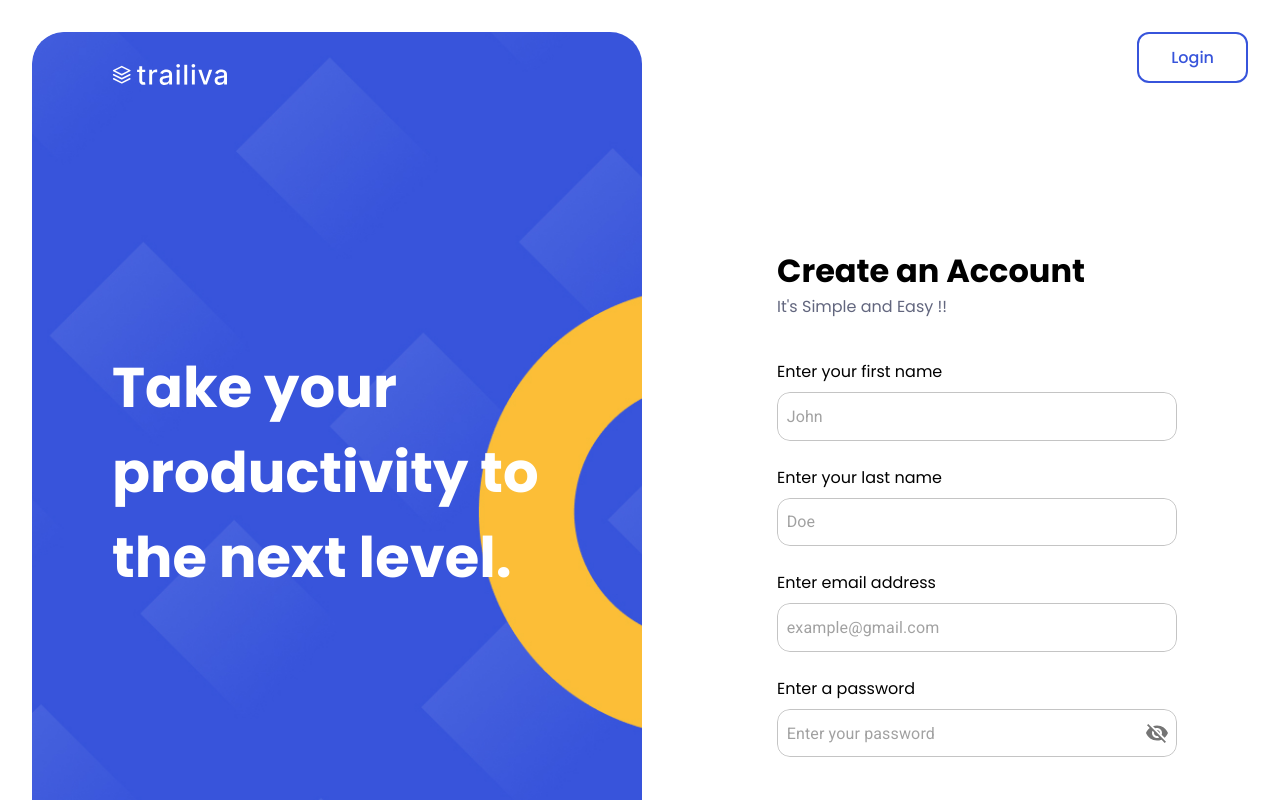
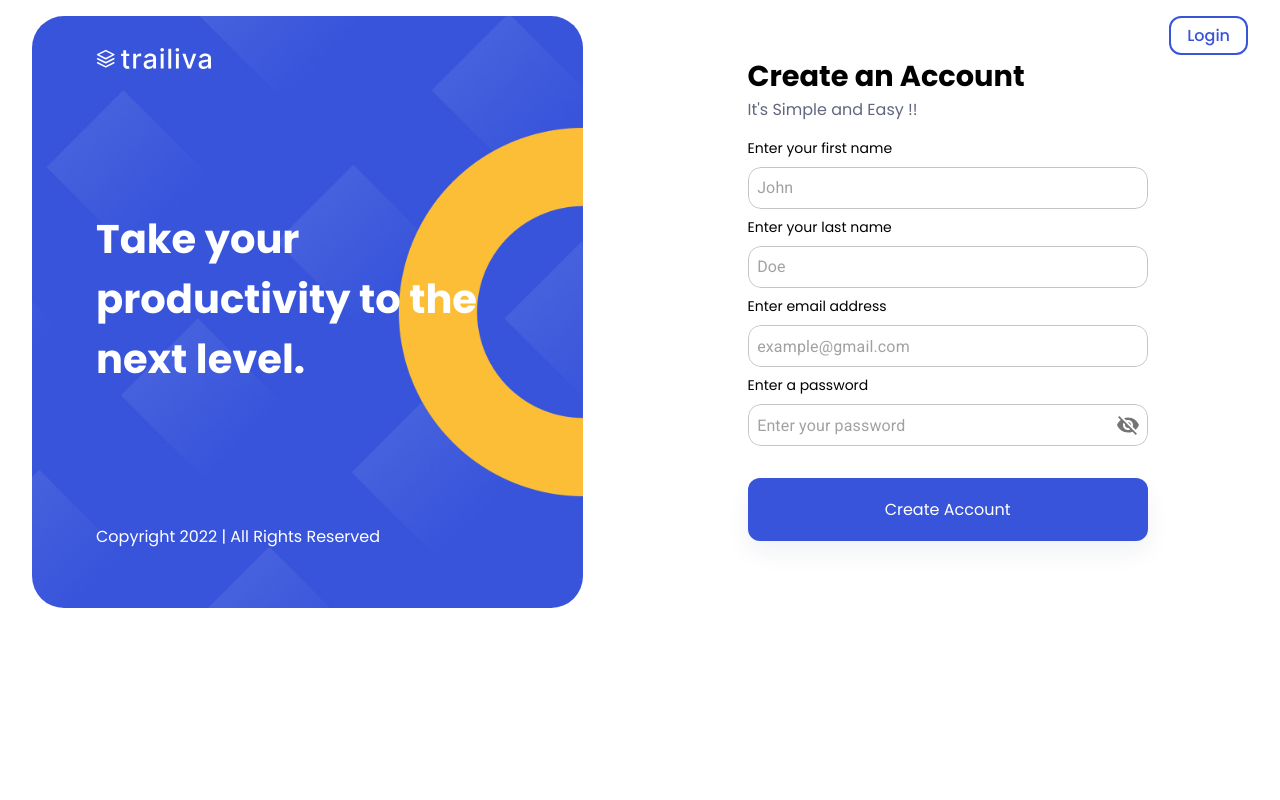
Before and after one commit to Trailiva/trailiva-web, a React (Create React App) app: page /register in a window 1280 px wide. Shown: the top 800 px of the page. Built offline with nearby package versions, Linux system fonts and the light colour scheme.

Commit message:
TRAIL-81: redesign-create-account-page

```diff
--- a/src/components/InputFields/IsInputComponent.js
+++ b/src/components/InputFields/IsInputComponent.js
@@ -13,7 +13,8 @@ const IsInputComponent = (props) => {
   const [passwordShown, setPasswordShown] = useState(false);
   const CssTextField = styled(TextField)({
     "& .MuiFormHelperText-root": {
-      margin: ".3rem 0rem",
+      margin: "0rem",
+      fontSize: ".6rem",
     },
     "& .MuiOutlinedInput-root": {
       padding: "0rem",
@@ -25,10 +26,11 @@ const IsInputComponent = (props) => {
         zIndex: "-1",
       },
       "& input": {
-        padding: ".8rem .6rem",
+        padding: ".6rem .6rem",
         display: "block",
         outline: "none",
         border: "none",
+        fontSize: "16px !important",
       },
 
       "&.Mui-focused:not(.Mui-error) fieldset": {
@@ -95,6 +97,7 @@ const IsInputComponent = (props) => {
               error={!!error}
               onChange={onChange}
               value={value}
+              autoComplete={"off"}
               placeholder={props.placeholder}
               fullWidth
               disabled={props.disabled}
--- a/src/components/InputFields/IsInputComponent.module.css
+++ b/src/components/InputFields/IsInputComponent.module.css
@@ -1,5 +1,5 @@
 .input {
-  margin: 1rem 0;
+  /* margin: 1rem 0; */
   display: flex;
   flex-direction: column;
 }
--- a/src/pages/auth/register/register.css
+++ b/src/pages/auth/register/register.css
@@ -1,5 +1,45 @@
 .create-acc-container {
   display: flex;
+  width: 65%;
+  margin: 0 auto;
+}
+
+@media only screen and (max-width: 1800px) {
+  .create-acc-container {
+    width: 85%;
+  }
+}
+
+@media only screen and (max-width: 1440px) {
+  .create-acc-container {
+    width: 100%;
+    font-size: 87.5%;
+  }
+}
+
+.bx-1 {
+  background-image: url("../../../images/create\ account.jpg");
+  background-repeat: no-repeat;
+  background-size: cover;
+  background-position-y: center;
+  margin: 1rem 2rem;
+  border-radius: 2rem;
+  height: 42rem;
+  padding: 2rem 4rem 2rem;
+  width: 50%;
+  color: #fff;
+}
+
+.bx-1 .title {
+  height: 85%;
+  display: flex;
+  align-items: center;
+  font-size: 3rem;
+  font-weight: bolder;
+}
+
+.bx-1 .copyright {
+  font-size: 1.2rem;
 }
 
 .bx-2 {
@@ -8,34 +48,28 @@
   flex-direction: column;
 }
 
-.bx-1 {
-  background-image: url("../../../images/create\ account.jpg");
-  background-repeat: no-repeat;
-  background-size: cover;
-  margin: 2rem;
-  border-radius: 2rem;
-  height: 60rem;
-  padding: 2rem 0rem 2rem 5rem;
-  width: 50%;
-  color: #fff;
-}
+@media only screen and (max-width: 1440px) {
+  .bx-1 {
+    height: 37rem;
+    width: 45%;
+  }
+  .bx-1 .title {
+    font-size: 2.5rem;
+  }
 
-.bx-1 .title {
-  height: 85%;
-  display: flex;
-  align-items: center;
-  font-size: 3.5rem;
-  font-weight: bolder;
-}
+  .bx-1 .copyright {
+    font-size: 1rem;
+  }
 
-.bx-1 .copyright {
-  font-size: 1.2rem;
+  .bx-2 {
+    width: 55%;
+  }
 }
 
 .nav_bar {
   display: flex;
   justify-content: flex-end;
-  margin: 2rem 0;
+  margin: 1rem 0 0;
   padding: 0 2rem;
   max-width: 150vh;
 }
@@ -54,7 +88,7 @@
   background: #fff;
   border-radius: 12px;
   font-size: 1rem;
-  padding: 0.7rem 2rem;
+  padding: 0.3rem 1rem;
   font-style: normal;
   font-weight: 500;
   color: #3754db;
@@ -73,19 +107,19 @@
   display: flex;
   align-items: center;
   justify-content: center;
-  margin: auto 0;
+
   /* min-height: 90vh; */
 }
 
 .form-header {
   font-weight: bold;
   /* text-align: center; */
-  margin-bottom: 2rem;
+  margin-bottom: 0.5rem;
 }
 
 .form-header h2 {
   font-style: normal;
-  font-size: 32px;
+  font-size: 1.8rem;
 }
 
 .form-header p {
@@ -162,7 +196,7 @@ form {
   border: none;
   color: white;
   font-size: 1rem;
-  margin-top: 4rem;
+  margin-top: 2rem;
   flex-direction: column;
   justify-content: center;
   align-items: center;
```
